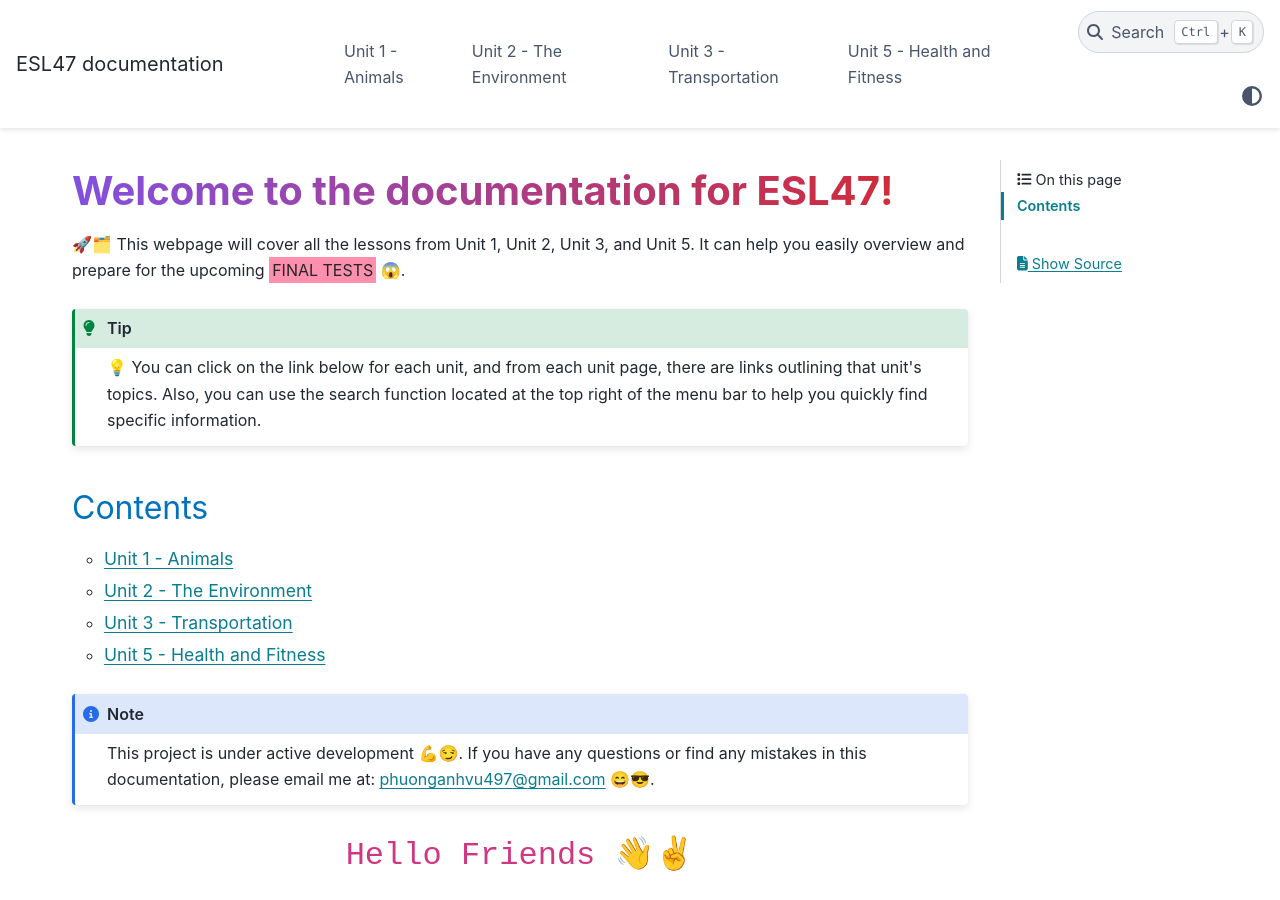
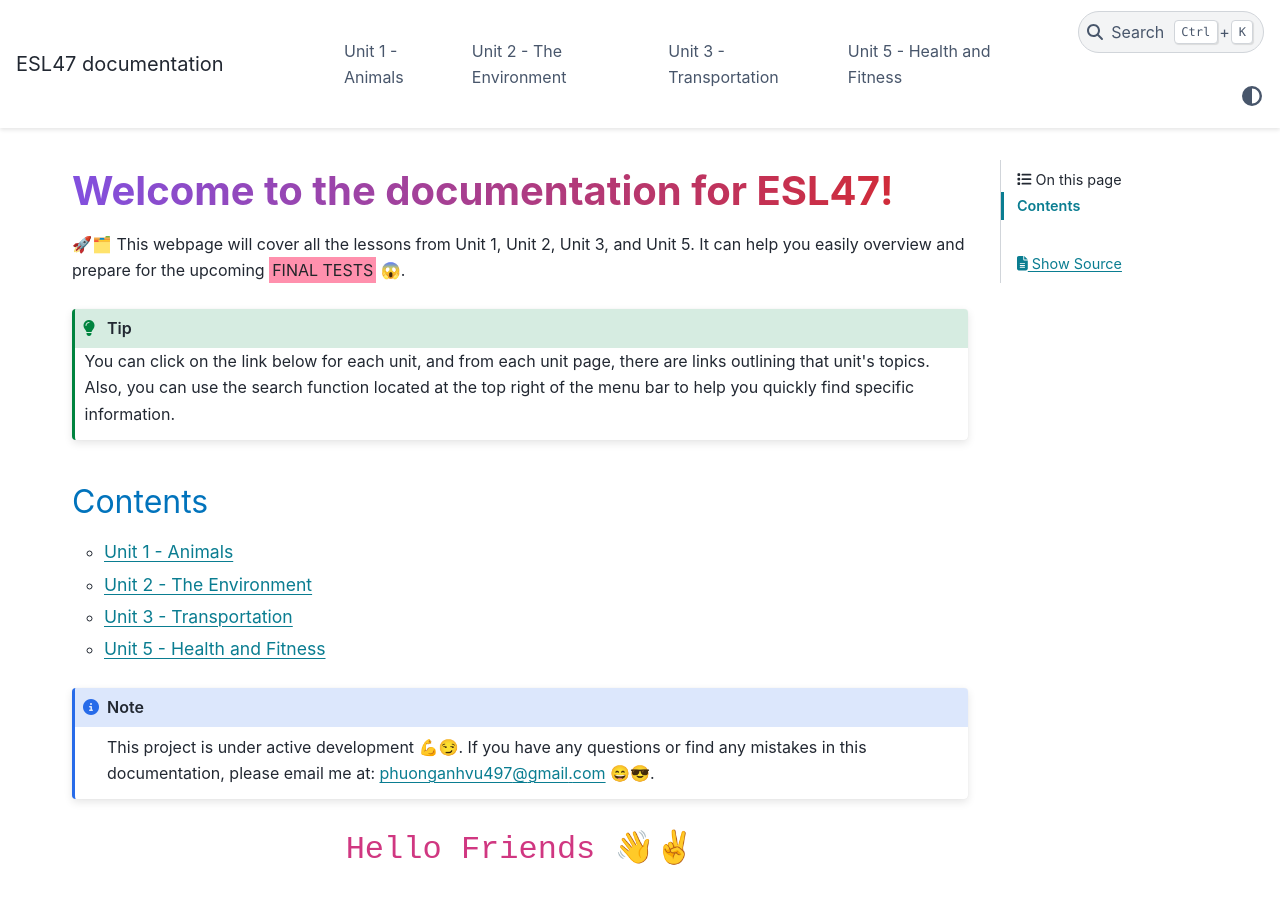
Before and after one commit to vpa24/ESL-47---Intermediate-Low-Integrated-Reading-Writing, a Sphinx documentation site: the page built from docs/source/index.rst, in a window 1280 px wide and 900 px high. Built offline with Sphinx 7.4.7 and the PyData theme 0.15.4, drawn with Linux system fonts in a browser that asks for light colours; some web fonts are replaced.

Commit message:
update tip's content

```diff
--- a/docs/source/index.rst
+++ b/docs/source/index.rst
@@ -9,7 +9,7 @@
 .. tip::
    .. raw:: html
 
-      <p>💡 You can click on the link below for each unit, and from each unit page, there are links outlining that unit's topics. Also, you can use the search function located at the top right of the menu bar to help you quickly find specific information.</p>
+      You can click on the link below for each unit, and from each unit page, there are links outlining that unit's topics. Also, you can use the search function located at the top right of the menu bar to help you quickly find specific information.
 
 
 Contents
```
